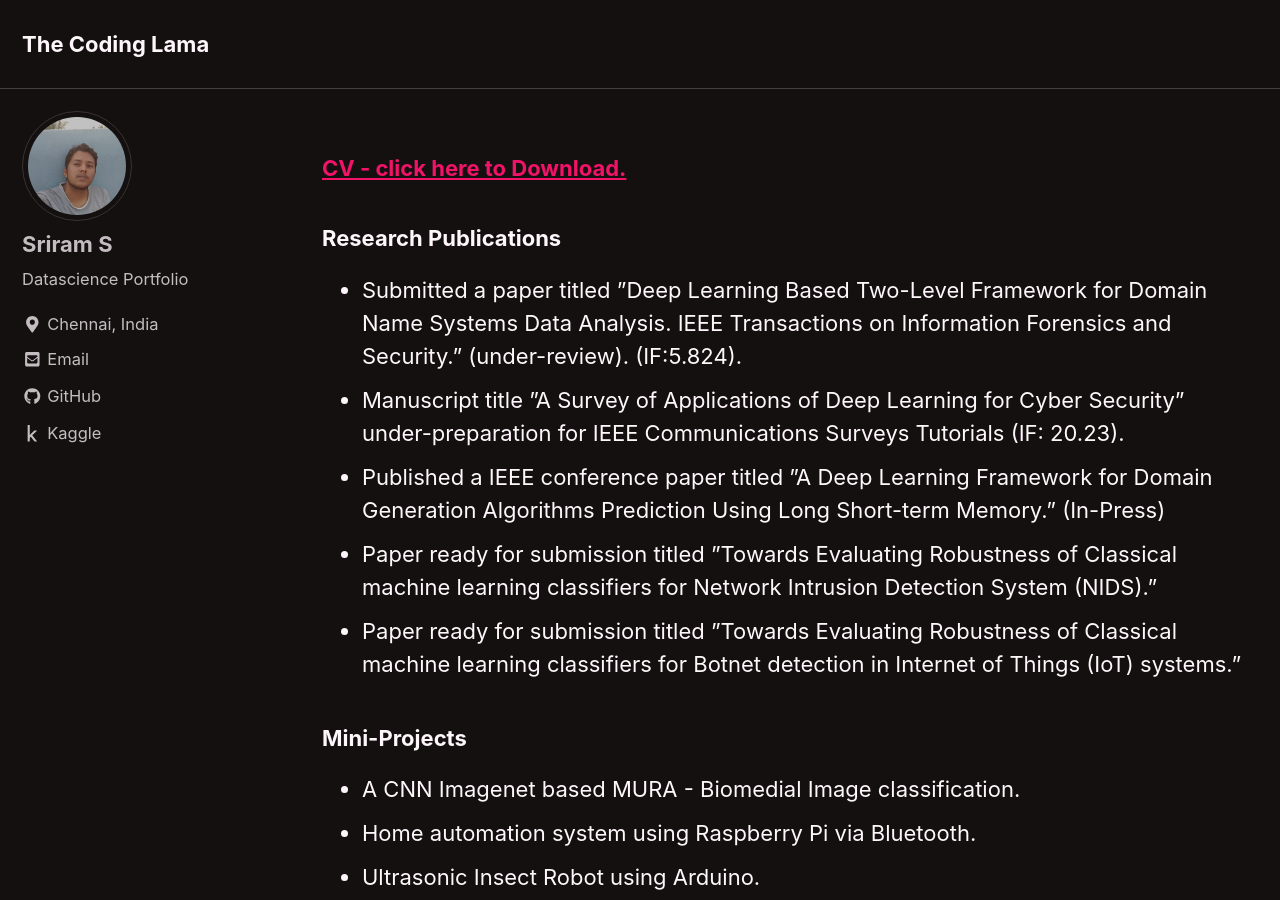
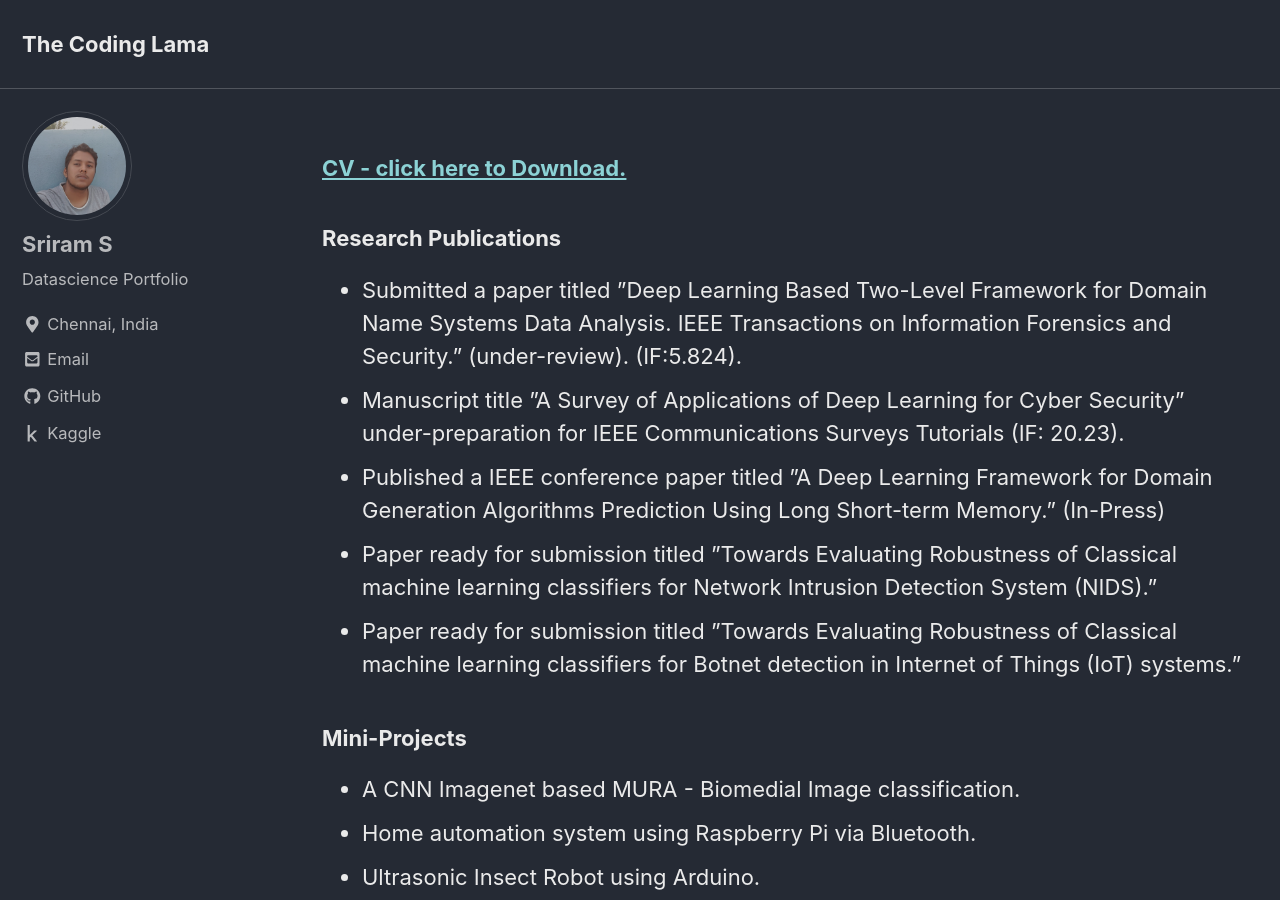
Before and after one commit to simranketha/simranketha.github.io, a Jekyll site: the page built from index.html, in a window 1280 px wide and 900 px high. Built offline with Jekyll 4.4.1, drawn with Linux system fonts in a browser that asks for light colours; cached includes are drawn as plain includes; the list of posts is cut into pages by our own code.

Commit message:
Update _config.yml

```diff
--- a/_config.yml
+++ b/_config.yml
@@ -12,7 +12,7 @@
 
 # theme                  : "minimal-mistakes-jekyll"
 # remote_theme           : "mmistakes/minimal-mistakes"
-minimal_mistakes_skin    : "neon" #"default"  "air", "aqua", "contrast", "dark", "dirt", "neon", "mint", "plum", "sunrise"
+minimal_mistakes_skin    : "dark" #"default"  "air", "aqua", "contrast", "dark", "dirt", "neon", "mint", "plum", "sunrise"
 
 # Site Settings
 locale                   : "en-US"
```
